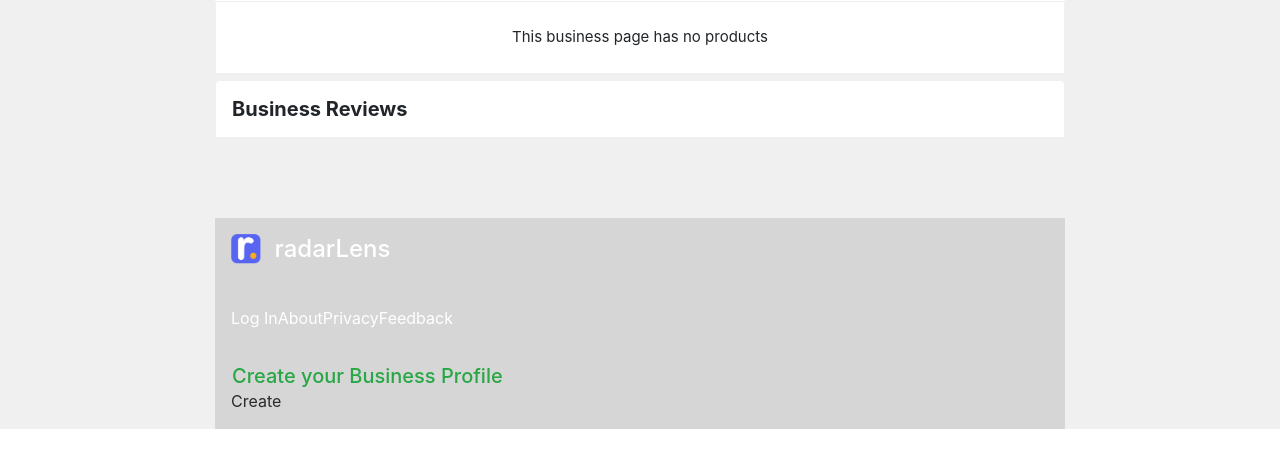
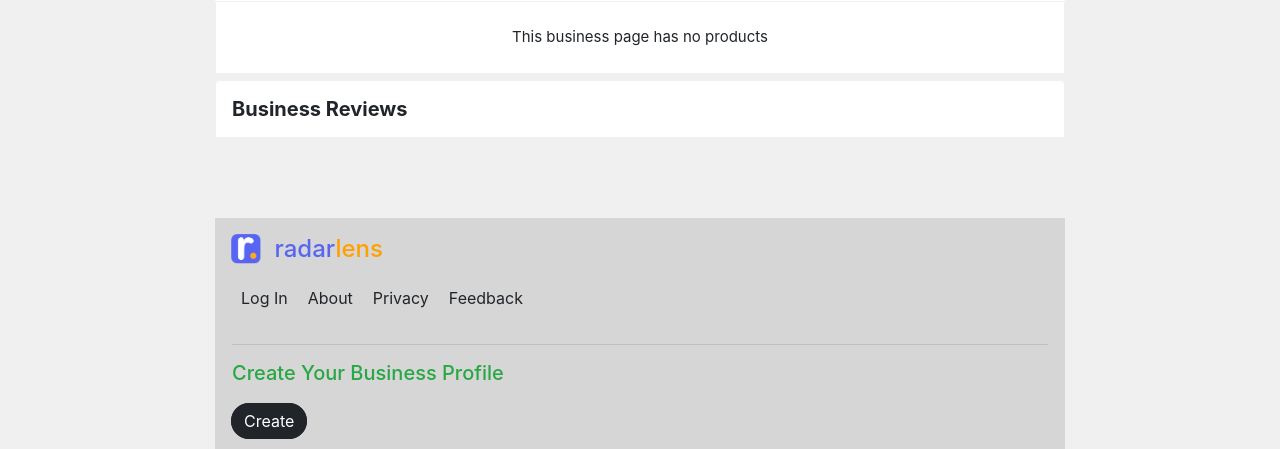
Before and after one commit to Dheelyte/radarlens, a Django app: template templates/mainapp/business_detail.html in a window 1280 px wide. Shown: the part 839-1288 px from the top of the page. Run offline with Django 3.2, Linux system fonts and the light colour scheme; the template is opened without the code that fills it, so the values that code supplies are empty; some libraries are stand-ins or nearby versions; some web fonts are replaced.

Commit message:
Fix details Footer

```diff
--- a/static/css/business_detail.css
+++ b/static/css/business_detail.css
@@ -343,14 +343,12 @@ footer a:hover {
     text-decoration: underline;
 }
 .quick-links a {
-    display: block;
-    color: #fff;
-    padding: 10px 0px;
+    color: #212529;
+    padding: 10px;
 }
 .footer-btn {
     border: 1px solid #212529;
     color: #ffffff;
     background-color: #212529;
-    margin: 7px;
     padding:  7px 12px;
 }
--- a/static/css/product_detail.css
+++ b/static/css/product_detail.css
@@ -255,14 +255,12 @@ footer a:hover {
     text-decoration: underline;
 }
 .quick-links a {
-    display: block;
-    color: #fff;
-    padding: 10px 0px;
+    color: #212529;
+    padding: 10px;
 }
 .footer-btn {
     border: 1px solid #212529;
     color: #ffffff;
     background-color: #212529;
-    margin: 7px;
     padding:  7px 12px;
 }
--- a/templates/mainapp/about.html
+++ b/templates/mainapp/about.html
@@ -94,7 +94,7 @@ See Businesses and services near you
       <footer class="p-4">
         <a href="/">
           <img src="{% static 'images/logo-32.png' %}" class="mr-2 mb-2" style="height: 30px" alt="Logo">
-          <h4 style="display: inline" class="pt-2"><span style="color: #ffffff;">radarLens</span></h4>
+          <h4 style="display: inline" class="pt-2"><span style="color: #ffffff;">radarlens</span></h4>
         </a>
         <div class="quick-links mt-4 mb-4">
           <h5 class="mb-3" style="color: #28a745;">FEATURES</h5>
--- a/templates/mainapp/business_detail.html
+++ b/templates/mainapp/business_detail.html
@@ -332,17 +332,18 @@
     <footer class="p-3" style="background-color: #d6d6d6">
       <a href="/">
         <img src="{% static 'images/logo-32.png' %}" class="mr-2 mb-2" style="height: 30px" alt="Logo">
-        <h4 style="display: inline" class="pt-2"><span style="color: #ffffff;">radarLens</span></h4>
+        <h4 style="display: inline" class="pt-2"><span style="color: #5865F2;">radar</span><span style="color: #FEA000">lens</span></h4>
       </a>
-      <div class="quick-links d-flex mt-4 mb-4">
+      <div class="quick-links d-flex mt-1 mb-4">
         <a href="{% url 'login' %}">Log In</a>
         <a href="{% url 'about' %}">About</a>
         <a href="{% url 'privacy-policy' %}">Privacy</a>
         <a href="{% url 'contact' %}">Feedback</a>
       </div>
+      <hr>
       <div>
-        <h5 style="color: #28a745;">Create your Business Profile</h5>
-        <a href="{% url 'create-business' %}" class="rounded-pill">Create</a>
+        <h5 style="color: #28a745;" class="mb-4 mt-3">Create Your Business Profile</h5>
+        <a href="{% url 'create-business' %}" class="footer-btn rounded-pill">Create</a>
       </div>
     </footer>
   </div>
--- a/templates/mainapp/product_detail.html
+++ b/templates/mainapp/product_detail.html
@@ -292,9 +292,10 @@
           <a href="{% url 'privacy-policy' %}">Privacy</a>
           <a href="{% url 'contact' %}">Feedback</a>
         </div>
+        <hr>
         <div>
-          <h5 style="color: #28a745;">Add your products on RadarLens</h5>
-          <a href="{% url 'create-business' %}" class="rounded-pill">Get started</a>
+          <h5 style="color: #28a745;" class="mb-4 mt-3">Add your products on RadarLens</h5>
+          <a href="{% url 'create-business' %}" class="footer-btn rounded-pill">Get started</a>
         </div>
       </footer>
 
```
